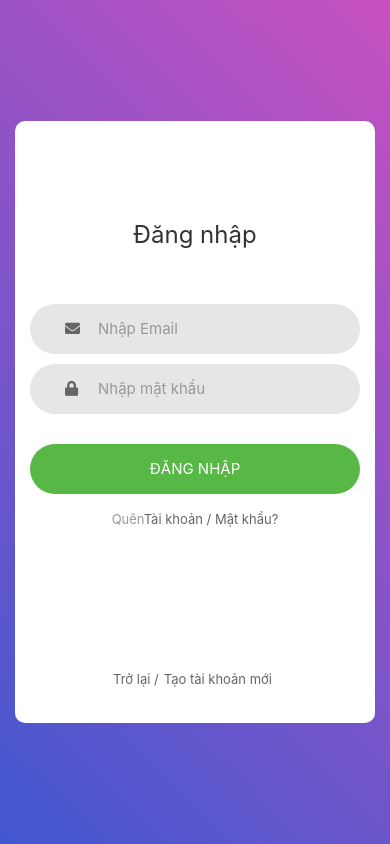
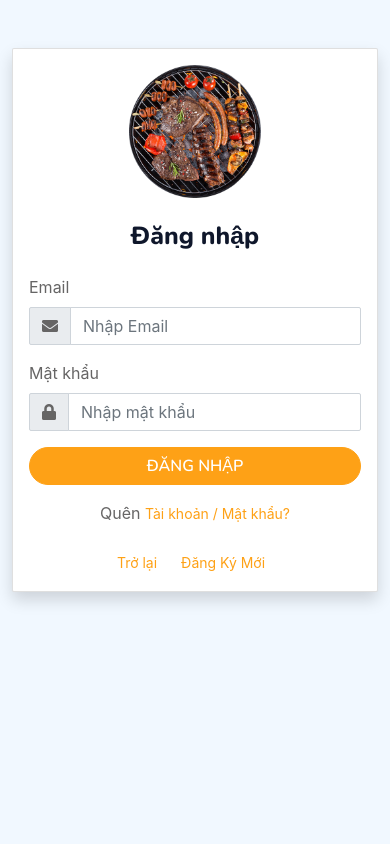
Before and after one commit to TuanLily/Huong-Sen-Restaurant-ADTN, a React (Create React App) app: page /login in a window 390 px wide. Built offline with nearby package versions, Linux system fonts and the light colour scheme; some icons are missing.

Commit message:
[HS-9] - Hoàn thành cắt giao diện trang đăng ký
[HS-9] - Hoàn thành cắt giao diện trang đăng ký

```diff
--- a/src/App.js
+++ b/src/App.js
@@ -5,6 +5,7 @@ import ClientLayout from './Layouts/Client/ClientLayout';
 import ClientConfig from './Config/Client';
 import { publicClientRoutes } from './Routes/Client';
 import Login from './Pages/Client/Authenticator/Login';
+import Register from './Pages/Client/Authenticator/Register';
 
 function App() {
   return (
@@ -13,6 +14,7 @@ function App() {
 
         {/* Định nghĩa route cho trang Login */}
         <Route path="/login" element={<Login />} />
+        <Route path="/register" element={<Register />} />
 
         {/* Client Routes */}
         <Route path="/" element={<ClientLayout />}>
--- a/src/Pages/Client/Authenticator/Login.js
+++ b/src/Pages/Client/Authenticator/Login.js
@@ -1,67 +1,72 @@
 import React from 'react'
 import '../../../Assets/Client/Styles/AuthenStyle/authen.css'
 import '../../../Assets/Client/Styles/AuthenStyle/util.css'
+import { Link } from 'react-router-dom'
 
 export default function Login() {
     return (
         <div>
-            <div class="limiter">
-                <div class="container-login100">
-                    <div class="wrap-login100">
-                        <div class="login100-pic js-tilt" data-tilt>
-                            <img src="../../../Assets/Client/Images/hero.png" alt="IMG" />
+            <div className="container mt-5">
+                <div className="row justify-content-center">
+                    <div className="col-md-8">
+                        <div className="card shadow">
+                            <div className="card-body">
+                                <div className="d-flex justify-content-center mb-4">
+                                    <img
+                                        src="../../../Assets/Client/Images/hero.png"
+                                        alt="IMG"
+                                        className="img-fluid"
+                                        style={{ width: '40%', height: 'auto' }}
+                                    />
+                                </div>
+                                <form>
+                                    <h2 className="text-center mb-4">Đăng nhập</h2>
+
+                                    <div className="form-group mb-3">
+                                        <label htmlFor="email" className="form-label">Email</label>
+                                        <div className="input-group">
+                                            <span className="input-group-text">
+                                                <i className="fa fa-envelope" aria-hidden="true"></i>
+                                            </span>
+                                            <input type="email" className="form-control" id="email" placeholder="Nhập Email" required />
+                                        </div>
                                     </div>
 
-                        <form class="login100-form validate-form">
-                            <span class="login100-form-title">
-                                Đăng nhập
+                                    <div className="form-group mb-3">
+                                        <label htmlFor="password" className="form-label">Mật khẩu</label>
+                                        <div className="input-group">
+                                            <span className="input-group-text">
+                                                <i className="fa fa-lock" aria-hidden="true"></i>
                                             </span>
-
-                            <div class="wrap-input100 validate-input" data-validate="Valid email is required: ex@abc.xyz">
-                                <input class="input100" type="text" name="email" placeholder="Nhập Email" />
-                                <span class="focus-input100"></span>
-                                <span class="symbol-input100">
-                                    <i class="fa fa-envelope" aria-hidden="true"></i>
-                                </span>
+                                            <input type="password" className="form-control" id="password" placeholder="Nhập mật khẩu" required />
+                                        </div>
                                     </div>
 
-                            <div class="wrap-input100 validate-input" data-validate="Password is required">
-                                <input class="input100" type="password" name="pass" placeholder="Nhập mật khẩu" />
-                                <span class="focus-input100"></span>
-                                <span class="symbol-input100">
-                                    <i class="fa fa-lock" aria-hidden="true"></i>
-                                </span>
+                                    <div className="d-grid gap-2">
+                                        <button type="submit" className="btn btn-primary btn-block rounded-pill">Đăng nhập</button>
                                     </div>
 
-                            <div class="container-login100-form-btn">
-                                <button class="login100-form-btn">
-                                    Đăng nhập
-                                </button>
+                                    <div className="text-center mt-3">
+                                        <span>Quên </span>
+                                        <a href="#" className="link-primary">Tài khoản / Mật khẩu?</a>
                                     </div>
 
-                            <div class="text-center p-t-12">
-                                <span class="txt1">
-                                    Quên
-                                </span>
-                                <a class="txt2" href="#">
-                                    Tài khoản / Mật khẩu?
-                                </a>
-                            </div>
-
-                            <div class="text-center p-t-136">
-                                <a class="txt2" href="/">
-                                    Trở lại /
-                                    <i class="fa fa-long-arrow-right m-l-5" aria-hidden="true"></i>
-                                </a>
-
-                                <a class="txt2" href="/Register">
-                                    Tạo tài khoản mới
-                                    <i class="fa fa-long-arrow-right m-l-5" aria-hidden="true"></i>
-                                </a>
+                                    <div className="text-center mt-4">
+                                        <Link to="/" className="link-primary me-3">
+                                            Trở lại
+                                            <i className="fa fa-long-arrow-right ms-2" aria-hidden="true"></i>
+                                        </Link>
+                                        <Link to="/register" className="link-primary">
+                                            Đăng Ký Mới
+                                            <i className="fa fa-long-arrow-right ms-2" aria-hidden="true"></i>
+                                        </Link>
                                     </div>
                                 </form>
                             </div>
                         </div>
-            </div>        </div>
+                    </div>
+                </div>
+            </div>
+        </div>
     )
 }
--- /dev/null
+++ b/src/Pages/Client/Authenticator/Register.js
@@ -0,0 +1,125 @@
+import React from 'react'
+import { Link } from 'react-router-dom'
+
+export default function Register() {
+    return (
+        <div>
+            <div className="container mt-5">
+                <div className="row justify-content-center">
+                    <div className="col-md-8">
+                        <div className="card shadow">
+                            <div className="card-body">
+                                <div className="d-flex justify-content-center mb-4">
+                                    <img
+                                        src="../../../Assets/Client/Images/hero.png"
+                                        alt="IMG"
+                                        className="img-fluid"
+                                        style={{ width: '40%', height: 'auto' }}
+                                    />
+                                </div>
+                                <form>
+                                    <h2 className="text-center mb-4">Đăng ký tài khoản thành viên</h2>
+
+                                    <div className="form-group mb-3">
+                                        <label htmlFor="fullname" className="form-label">Họ và Tên</label>
+                                        <div className="input-group">
+                                            <span className="input-group-text">
+                                                <i className="fa fa-user" aria-hidden="true"></i>
+                                            </span>
+                                            <input type="text" className="form-control" id="fullname" placeholder="Nhập họ và tên" required />
+                                        </div>
+                                    </div>
+
+                                    <div className="form-group mb-3">
+                                        <label htmlFor="avatar" className="form-label">Ảnh đại diện</label>
+                                        <div className="input-group">
+                                            <span className="input-group-text">
+                                                <i className="fa fa-image" aria-hidden="true"></i>
+                                            </span>
+                                            <input type="file" className="form-control" id="avatar" />
+                                        </div>
+                                    </div>
+
+                                    <div className="form-group mb-3">
+                                        <label htmlFor="email" className="form-label">Email</label>
+                                        <div className="input-group">
+                                            <span className="input-group-text">
+                                                <i className="fa fa-envelope" aria-hidden="true"></i>
+                                            </span>
+                                            <input type="email" className="form-control" id="email" placeholder="Nhập Email" required />
+                                        </div>
+                                    </div>
+
+                                    <div className="form-group mb-3">
+                                        <label htmlFor="tel" className="form-label">Số điện thoại</label>
+                                        <div className="input-group">
+                                            <span className="input-group-text">
+                                                <i className="fa fa-phone" aria-hidden="true"></i>
+                                            </span>
+                                            <input type="tel" className="form-control" id="tel" placeholder="Nhập số điện thoại" required />
+                                        </div>
+                                    </div>
+
+                                    <div className="form-group mb-3">
+                                        <label htmlFor="address" className="form-label">Địa chỉ</label>
+                                        <div className="input-group">
+                                            <span className="input-group-text">
+                                                <i className="fa fa-home" aria-hidden="true"></i>
+                                            </span>
+                                            <input type="text" className="form-control" id="address" placeholder="Nhập địa chỉ" required />
+                                        </div>
+                                    </div>
+
+                                    <div className='row'>
+                                        <div className='col-md-6'>
+                                            <div className="form-group mb-3">
+                                                <label htmlFor="password" className="form-label">Mật khẩu</label>
+                                                <div className="input-group">
+                                                    <span className="input-group-text">
+                                                        <i className="fa fa-lock" aria-hidden="true"></i>
+                                                    </span>
+                                                    <input type="password" className="form-control" id="password" placeholder="Nhập mật khẩu" required />
+                                                </div>
+                                            </div>
+                                        </div>
+                                        <div className='col-md-6'>
+                                            <div className="form-group mb-3">
+                                                <label htmlFor="confirm-password" className="form-label">Xác nhận mật khẩu</label>
+                                                <div className="input-group">
+                                                    <span className="input-group-text">
+                                                        <i className="fa fa-lock" aria-hidden="true"></i>
+                                                    </span>
+                                                    <input type="password" className="form-control" id="confirm-password" placeholder="Xác nhận mật khẩu" required />
+                                                </div>
+                                            </div>
+                                        </div>
+                                    </div>
+
+                                    <div className="d-grid gap-2">
+                                        <button type="submit" className="btn btn-primary btn-block rounded-pill">Đăng ký</button>
+                                    </div>
+
+                                    <div className="text-center mt-3">
+                                        <span>Quên </span>
+                                        <a href="#" className="link-primary">Tài khoản / Mật khẩu?</a>
+                                    </div>
+
+                                    <div className="text-center mt-4">
+                                        <Link to="/" className="link-primary me-3">
+                                            Trở lại
+                                            <i className="fa fa-long-arrow-right ms-2" aria-hidden="true"></i>
+                                        </Link>
+                                        <Link to="/Login" className="link-primary">
+                                            Bạn đã có tài khoản?
+                                            <i className="fa fa-long-arrow-right ms-2" aria-hidden="true"></i>
+                                        </Link>
+                                    </div>
+                                </form>
+                            </div>
+                        </div>
+                    </div>
+                </div>
+            </div>
+        </div>
+    )
+}
```
Lines whose indentation alone changed are shown as unchanged.
